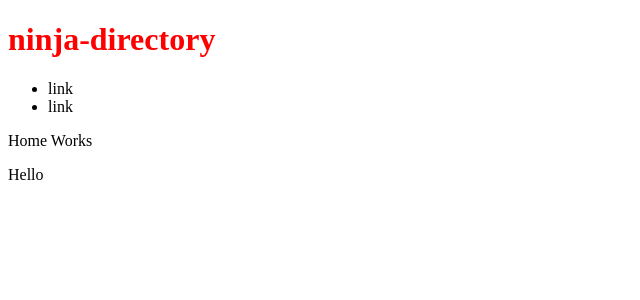
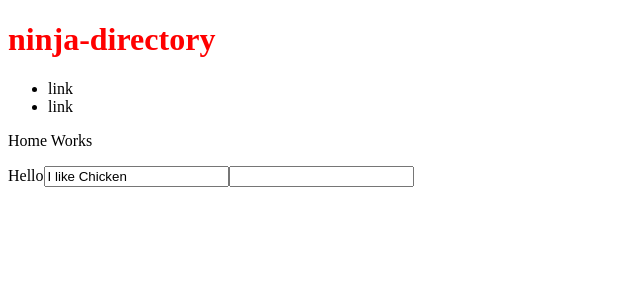
Before and after one commit to Gamygams1234/angular-net-ninja, an Angular app in the folder ninja-directory/: page / in a window 1280 px wide. Shown: the top 300 px of the page, without its empty margins (0-640 px from the left). Built offline with nearby package versions, Linux system fonts and the light colour scheme.

Commit message:
Data Binding

```diff
--- a/ninja-directory/src/app/components/home/home.component.html
+++ b/ninja-directory/src/app/components/home/home.component.html
@@ -4,3 +4,8 @@ Home Works
 
 <!-- the content will show here as a directive -->
 <ng-content></ng-content>
+
+
+<input [value]= "myString"/>
+
+<input [required]= "myBoolean"/>
--- a/ninja-directory/src/app/components/home/home.component.ts
+++ b/ninja-directory/src/app/components/home/home.component.ts
@@ -3,19 +3,19 @@ import { Component, OnInit } from '@angular/core';
 @Component({
   selector: 'app-home',
   templateUrl: './home.component.html',
-  styleUrls: ['./home.component.scss']
+  styleUrls: ['./home.component.scss'],
 })
 export class HomeComponent implements OnInit {
   title: string = 'Task Tracker';
+  myString: string = 'I like Chicken';
+  myBoolean: boolean = true;
 
-  constructor() { }
+  constructor() {}
 
   // life cycle method
-  ngOnInit(): void {
-  }
+  ngOnInit(): void {}
 
-  toggleAddTask(){
+  toggleAddTask() {
     console.log('Toggle');
   }
-
 }
```
